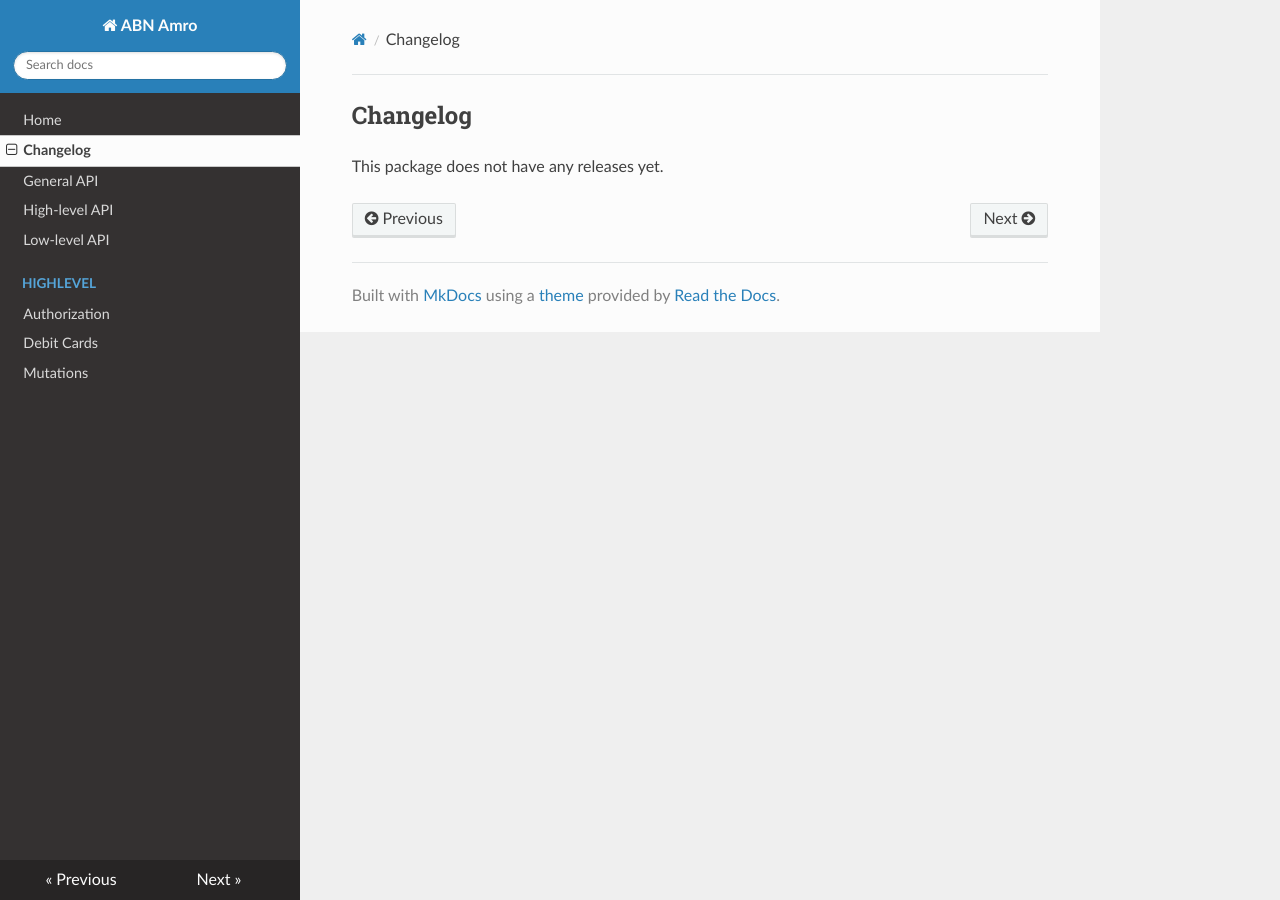
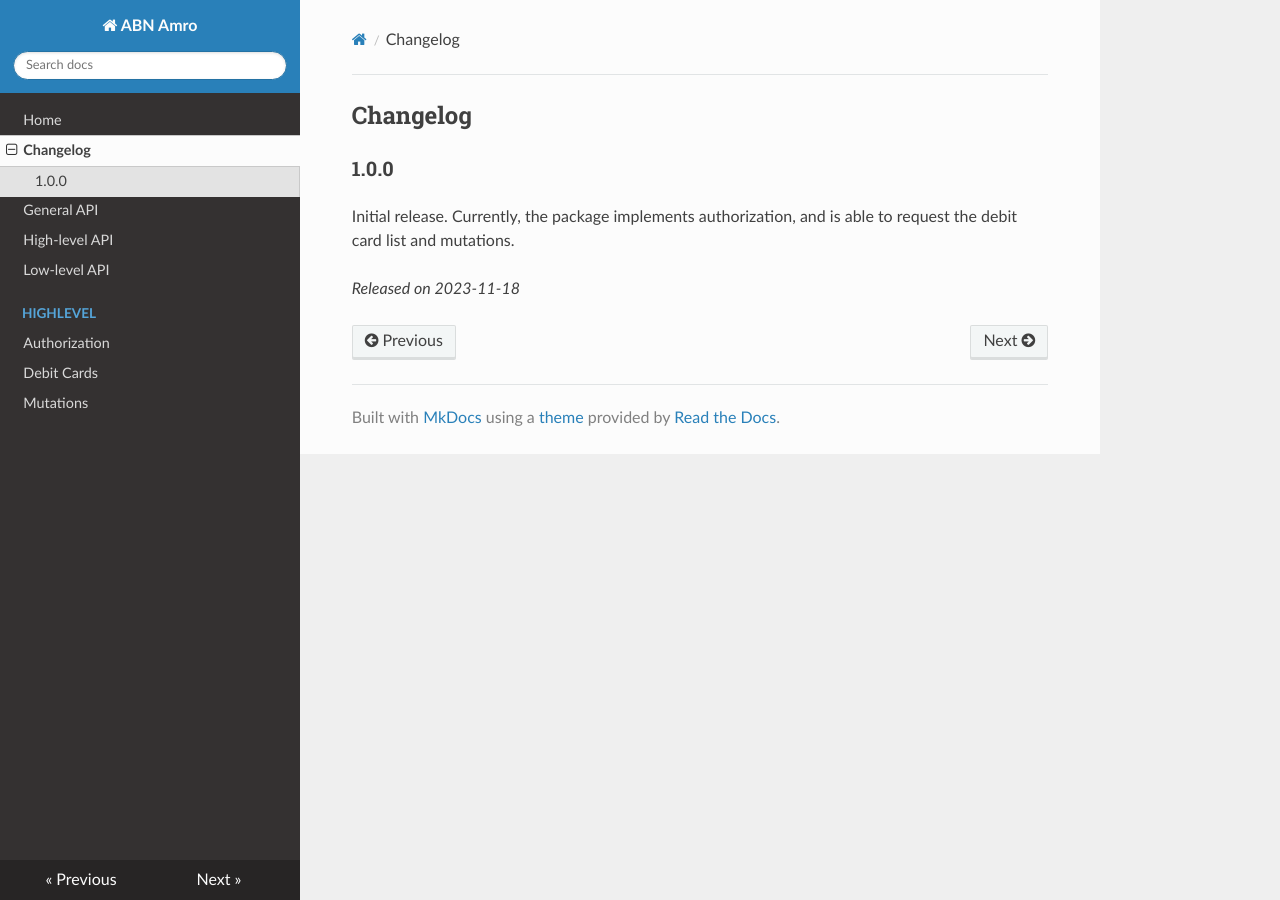
Before and after one commit to kinnay/ABN-Amro, an MkDocs documentation site: the page built from docs/changelog.md, in a window 1280 px wide. Built offline with MkDocs 1.6.1, drawn with Linux system fonts in a browser that asks for light colours; nearby versions of some CDN libraries.

Commit message:
Add release to changelog

```diff
--- a/docs/changelog.md
+++ b/docs/changelog.md
@@ -1,4 +1,7 @@
 
 ## Changelog
 
-This package does not have any releases yet.
+### 1.0.0
+Initial release. Currently, the package implements authorization, and is able to request the debit card list and mutations.
+
+*Released on 2023-11-18*
```
